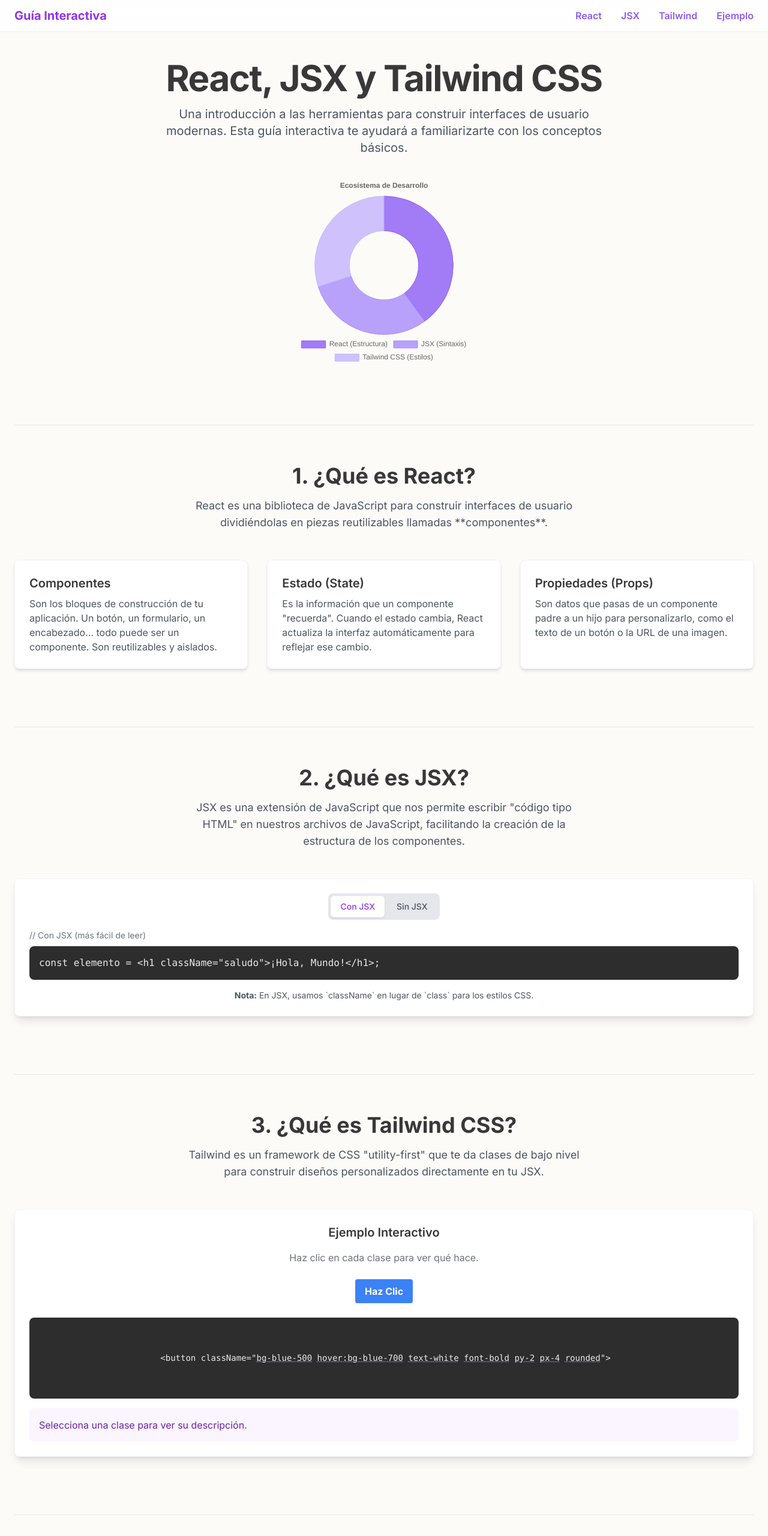
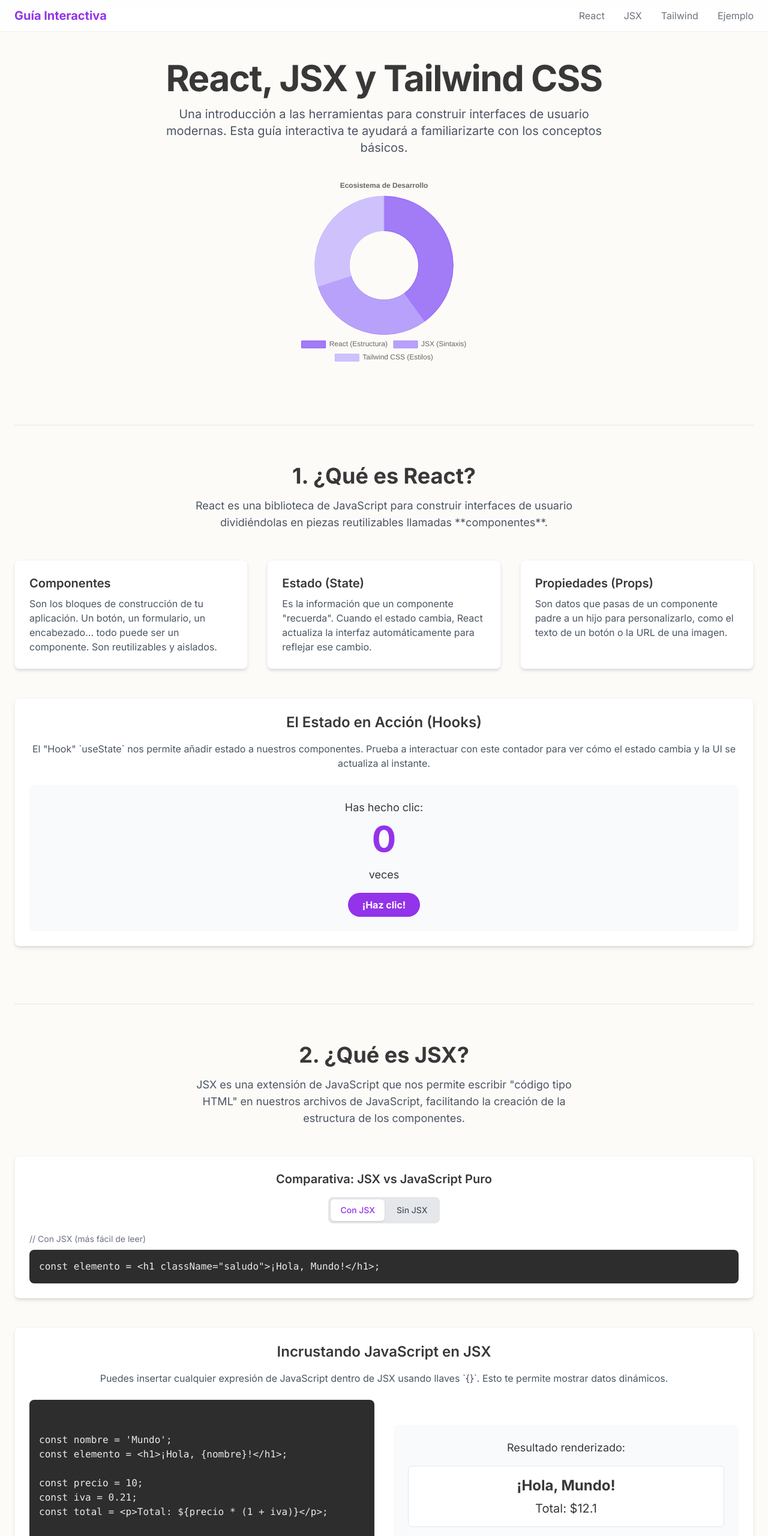
Before and after one commit to saamueldmg/profe-samuel, a plain HTML site: page index.html in a window 1280 px wide. Shown: the top 2560 px of the page at 60% size. Drawn offline with nearby package versions, Linux system fonts and the light colour scheme.

Commit message:
eliminado

```diff
--- a/index.html
+++ b/index.html
@@ -1,5 +1,6 @@
 <!DOCTYPE html>
 <html lang="es" class="scroll-smooth">
+
 <head>
     <meta charset="UTF-8">
     <meta name="viewport" content="width=device-width, initial-scale=1.0">
@@ -25,6 +26,7 @@
             background-color: #FDFBF8;
             color: #383838;
         }
+
         .chart-container {
             position: relative;
             width: 100%;
@@ -34,16 +36,20 @@
             height: 350px;
             max-height: 40vh;
         }
+
         .code-highlight {
             transition: all 0.2s ease-in-out;
         }
+
         .active-nav {
             color: #8B5CF6;
             font-weight: 600;
         }
+
         .inactive-nav {
             color: #6B7280;
         }
+
         .code-block {
             background-color: #2D2D2D;
             color: #EAEAEA;
@@ -53,18 +59,36 @@
             white-space: pre-wrap;
             word-break: break-all;
         }
+
         .interactive-class {
             cursor: pointer;
             text-decoration: underline dotted;
             text-decoration-color: #A78BFA;
             transition: background-color 0.2s;
         }
-        .interactive-class:hover, .interactive-class.active {
+
+        .interactive-class:hover,
+        .interactive-class.active {
             background-color: #4c1d95;
             color: #fff;
         }
+
+        .concept-card {
+            background-color: white;
+            padding: 1.5rem;
+            border-radius: 0.5rem;
+            box-shadow: 0 4px 6px -1px rgb(0 0 0 / 0.1), 0 2px 4px -2px rgb(0 0 0 / 0.1);
+            border: 1px solid #f3f4f6;
+            transition: transform 0.2s ease-in-out, box-shadow 0.2s ease-in-out;
+        }
+
+        .concept-card:hover {
+            transform: translateY(-5px);
+            box-shadow: 0 10px 15px -3px rgb(0 0 0 / 0.1), 0 4px 6px -4px rgb(0 0 0 / 0.1);
+        }
     </style>
 </head>
+
 <body class="antialiased">
 
     <header class="bg-white/80 backdrop-blur-lg sticky top-0 z-50 shadow-sm">
@@ -73,10 +97,14 @@
                 Guía Interactiva
             </div>
             <div class="hidden md:flex space-x-8">
-                <a href="#react" class="inactive-nav hover:text-purple-600 transition-colors duration-300 nav-link">React</a>
-                <a href="#jsx" class="inactive-nav hover:text-purple-600 transition-colors duration-300 nav-link">JSX</a>
-                <a href="#tailwind" class="inactive-nav hover:text-purple-600 transition-colors duration-300 nav-link">Tailwind</a>
-                <a href="#ejemplo" class="inactive-nav hover:text-purple-600 transition-colors duration-300 nav-link">Ejemplo</a>
+                <a href="#react"
+                    class="inactive-nav hover:text-purple-600 transition-colors duration-300 nav-link">React</a>
+                <a href="#jsx"
+                    class="inactive-nav hover:text-purple-600 transition-colors duration-300 nav-link">JSX</a>
+                <a href="#tailwind"
+                    class="inactive-nav hover:text-purple-600 transition-colors duration-300 nav-link">Tailwind</a>
+                <a href="#ejemplo"
+                    class="inactive-nav hover:text-purple-600 transition-colors duration-300 nav-link">Ejemplo</a>
             </div>
         </nav>
     </header>
@@ -85,7 +113,9 @@
 
         <section id="intro" class="text-center mb-24">
             <h1 class="text-4xl md:text-6xl font-bold tracking-tight mb-4">React, JSX y Tailwind CSS</h1>
-            <p class="text-lg md:text-xl text-gray-600 max-w-3xl mx-auto mb-8">Una introducción a las herramientas para construir interfaces de usuario modernas. Esta guía interactiva te ayudará a familiarizarte con los conceptos básicos.</p>
+            <p class="text-lg md:text-xl text-gray-600 max-w-3xl mx-auto mb-8">Una introducción a las herramientas para
+                construir interfaces de usuario modernas. Esta guía interactiva te ayudará a familiarizarte con los
+                conceptos básicos.</p>
             <div class="chart-container">
                 <canvas id="technologiesChart"></canvas>
             </div>
@@ -96,20 +126,39 @@
         <section id="react" class="mb-24">
             <div class="text-center mb-12">
                 <h2 class="text-3xl md:text-4xl font-bold">1. ¿Qué es React?</h2>
-                <p class="mt-4 text-lg text-gray-600 max-w-2xl mx-auto">React es una biblioteca de JavaScript para construir interfaces de usuario dividiéndolas en piezas reutilizables llamadas **componentes**.</p>
+                <p class="mt-4 text-lg text-gray-600 max-w-2xl mx-auto">React es una biblioteca de JavaScript para
+                    construir interfaces de usuario dividiéndolas en piezas reutilizables llamadas **componentes**.</p>
             </div>
-            <div class="grid md:grid-cols-3 gap-8">
-                <div class="bg-white p-6 rounded-lg shadow-md border border-gray-100">
+            <div class="grid md:grid-cols-3 gap-8 mb-12">
+                <div class="concept-card">
                     <h3 class="text-xl font-semibold mb-2">Componentes</h3>
-                    <p class="text-gray-600">Son los bloques de construcción de tu aplicación. Un botón, un formulario, un encabezado... todo puede ser un componente. Son reutilizables y aislados.</p>
+                    <p class="text-gray-600">Son los bloques de construcción de tu aplicación. Un botón, un formulario,
+                        un encabezado... todo puede ser un componente. Son reutilizables y aislados.</p>
                 </div>
-                <div class="bg-white p-6 rounded-lg shadow-md border border-gray-100">
+                <div class="concept-card">
                     <h3 class="text-xl font-semibold mb-2">Estado (State)</h3>
-                    <p class="text-gray-600">Es la información que un componente "recuerda". Cuando el estado cambia, React actualiza la interfaz automáticamente para reflejar ese cambio.</p>
+                    <p class="text-gray-600">Es la información que un componente "recuerda". Cuando el estado cambia,
+                        React actualiza la interfaz automáticamente para reflejar ese cambio.</p>
                 </div>
-                <div class="bg-white p-6 rounded-lg shadow-md border border-gray-100">
+                <div class="concept-card">
                     <h3 class="text-xl font-semibold mb-2">Propiedades (Props)</h3>
-                    <p class="text-gray-600">Son datos que pasas de un componente padre a un hijo para personalizarlo, como el texto de un botón o la URL de una imagen.</p>
+                    <p class="text-gray-600">Son datos que pasas de un componente padre a un hijo para personalizarlo,
+                        como el texto de un botón o la URL de una imagen.</p>
+                </div>
+            </div>
+            <div class="concept-card mt-12">
+                <h3 class="text-2xl font-semibold text-center mb-4">El Estado en Acción (Hooks)</h3>
+                <p class="text-center text-gray-600 mb-6">El "Hook" `useState` nos permite añadir estado a nuestros
+                    componentes. Prueba a interactuar con este contador para ver cómo el estado cambia y la UI se
+                    actualiza al instante.</p>
+                <div class="flex flex-col items-center justify-center p-6 bg-gray-50 rounded-lg">
+                    <p class="text-lg mb-2">Has hecho clic:</p>
+                    <p id="counterValue" class="text-6xl font-bold text-purple-600 mb-4">0</p>
+                    <p class="text-lg mb-4">veces</p>
+                    <button id="counterButton"
+                        class="bg-purple-600 hover:bg-purple-700 text-white font-bold py-2 px-6 rounded-full transition-transform transform hover:scale-105">
+                        ¡Haz clic!
+                    </button>
                 </div>
             </div>
         </section>
@@ -119,24 +168,54 @@
         <section id="jsx" class="mb-24">
             <div class="text-center mb-12">
                 <h2 class="text-3xl md:text-4xl font-bold">2. ¿Qué es JSX?</h2>
-                <p class="mt-4 text-lg text-gray-600 max-w-2xl mx-auto">JSX es una extensión de JavaScript que nos permite escribir "código tipo HTML" en nuestros archivos de JavaScript, facilitando la creación de la estructura de los componentes.</p>
+                <p class="mt-4 text-lg text-gray-600 max-w-2xl mx-auto">JSX es una extensión de JavaScript que nos
+                    permite escribir "código tipo HTML" en nuestros archivos de JavaScript, facilitando la creación de
+                    la estructura de los componentes.</p>
             </div>
-            <div class="bg-white p-6 rounded-lg shadow-lg border border-gray-100">
+            <div class="concept-card mb-12">
+                <h3 class="text-xl font-semibold text-center mb-4">Comparativa: JSX vs JavaScript Puro</h3>
                 <div class="flex justify-center mb-4">
                     <div class="bg-gray-200 p-1 rounded-lg flex space-x-1">
-                        <button id="showJsx" class="px-4 py-2 text-sm font-medium rounded-md bg-white text-purple-600 shadow">Con JSX</button>
-                        <button id="showJs" class="px-4 py-2 text-sm font-medium rounded-md text-gray-600">Sin JSX</button>
+                        <button id="showJsx"
+                            class="px-4 py-2 text-sm font-medium rounded-md bg-white text-purple-600 shadow">Con
+                            JSX</button>
+                        <button id="showJs" class="px-4 py-2 text-sm font-medium rounded-md text-gray-600">Sin
+                            JSX</button>
                     </div>
                 </div>
                 <div id="jsxCode" class="code-highlight">
                     <p class="text-sm text-gray-500 mb-2">// Con JSX (más fácil de leer)</p>
-                    <pre class="code-block"><code>const elemento = &lt;h1 className="saludo"&gt;¡Hola, Mundo!&lt;/h1&gt;;</code></pre>
+                    <pre
+                        class="code-block"><code>const elemento = &lt;h1 className="saludo"&gt;¡Hola, Mundo!&lt;/h1&gt;;</code></pre>
                 </div>
                 <div id="jsCode" class="code-highlight hidden">
                     <p class="text-sm text-gray-500 mb-2">// Sin JSX (JavaScript puro)</p>
-                    <pre class="code-block"><code>const elemento = React.createElement('h1', { className: 'saludo' }, '¡Hola, Mundo!');</code></pre>
+                    <pre
+                        class="code-block"><code>const elemento = React.createElement('h1', { className: 'saludo' }, '¡Hola, Mundo!');</code></pre>
                 </div>
-                <p class="mt-4 text-center text-gray-600 text-sm"><strong>Nota:</strong> En JSX, usamos `className` en lugar de `class` para los estilos CSS.</p>
+            </div>
+            <div class="concept-card mt-12">
+                <h3 class="text-2xl font-semibold text-center mb-4">Incrustando JavaScript en JSX</h3>
+                <p class="text-center text-gray-600 mb-6">Puedes insertar cualquier expresión de JavaScript dentro de
+                    JSX usando llaves `{}`. Esto te permite mostrar datos dinámicos.</p>
+                <div class="grid md:grid-cols-2 gap-8 items-center">
+                    <div class="code-block">
+                        <pre><code>const nombre = 'Mundo';
+const elemento = &lt;h1&gt;¡Hola, {nombre}!&lt;/h1&gt;;
+
+const precio = 10;
+const iva = 0.21;
+const total = &lt;p&gt;Total: ${precio * (1 + iva)}&lt;/p&gt;;
+                        </code></pre>
+                    </div>
+                    <div class="p-6 bg-gray-50 rounded-lg text-center">
+                        <p class="text-lg">Resultado renderizado:</p>
+                        <div class="mt-4 p-4 border rounded-md bg-white">
+                            <h1 class="text-2xl font-bold">¡Hola, Mundo!</h1>
+                            <p class="text-xl mt-2">Total: $12.1</p>
+                        </div>
+                    </div>
+                </div>
             </div>
         </section>
 
@@ -145,21 +224,44 @@
         <section id="tailwind" class="mb-24">
             <div class="text-center mb-12">
                 <h2 class="text-3xl md:text-4xl font-bold">3. ¿Qué es Tailwind CSS?</h2>
-                <p class="mt-4 text-lg text-gray-600 max-w-2xl mx-auto">Tailwind es un framework de CSS "utility-first" que te da clases de bajo nivel para construir diseños personalizados directamente en tu JSX.</p>
+                <p class="mt-4 text-lg text-gray-600 max-w-2xl mx-auto">Tailwind es un framework de CSS "utility-first"
+                    que te da clases de bajo nivel para construir diseños personalizados directamente en tu JSX.</p>
             </div>
-            <div class="bg-white p-6 rounded-lg shadow-lg border border-gray-100">
-                <h3 class="text-xl font-semibold text-center mb-4">Ejemplo Interactivo</h3>
-                <p class="text-center text-gray-500 mb-6">Haz clic en cada clase para ver qué hace.</p>
+            <div class="concept-card">
+                <h3 class="text-xl font-semibold text-center mb-4">Ejemplo Interactivo de Clases</h3>
+                <p class="text-center text-gray-500 mb-6">Haz clic en cada clase de utilidad para ver qué hace.</p>
                 <div class="flex justify-center items-center mb-6">
-                    <button class="bg-blue-500 hover:bg-blue-700 text-white font-bold py-2 px-4 rounded">Haz Clic</button>
+                    <button class="bg-blue-500 hover:bg-blue-700 text-white font-bold py-2 px-4 rounded">Haz
+                        Clic</button>
                 </div>
                 <div class="code-block mb-4 text-sm">
                     <code>
                         &lt;button className="<span id="c1" class="interactive-class">bg-blue-500</span> <span id="c2" class="interactive-class">hover:bg-blue-700</span> <span id="c3" class="interactive-class">text-white</span> <span id="c4" class="interactive-class">font-bold</span> <span id="c5" class="interactive-class">py-2</span> <span id="c6" class="interactive-class">px-4</span> <span id="c7" class="interactive-class">rounded</span>"&gt;
                     </code>
                 </div>
-                <div id="classExplanation" class="bg-purple-50 p-4 rounded-lg text-purple-800 min-h-[50px] transition-all duration-300">
+                <div id="classExplanation"
+                    class="bg-purple-50 p-4 rounded-lg text-purple-800 min-h-[50px] transition-all duration-300">
                     Selecciona una clase para ver su descripción.
+                </div>
+            </div>
+            <div class="concept-card mt-12">
+                <h3 class="text-2xl font-semibold text-center mb-4">Diseño Responsivo Simplificado</h3>
+                <p class="text-center text-gray-600 mb-6">Tailwind utiliza prefijos como `sm:`, `md:` y `lg:` para
+                    aplicar estilos en diferentes tamaños de pantalla (breakpoints). Redimensiona tu navegador para ver
+                    el cambio.</p>
+                <div class="p-6 bg-gray-50 rounded-lg">
+                    <div class="bg-white p-4 rounded-lg shadow-inner">
+                        <div class="md:flex md:space-x-4 space-y-4 md:space-y-0">
+                            <div class="bg-teal-100 text-teal-800 p-4 rounded-lg md:w-1/3 text-center">Columna 1</div>
+                            <div class="bg-teal-100 text-teal-800 p-4 rounded-lg md:w-1/3 text-center">Columna 2</div>
+                            <div class="bg-teal-100 text-teal-800 p-4 rounded-lg md:w-1/3 text-center">Columna 3</div>
+                        </div>
+                    </div>
+                    <div class="code-block mt-4 text-sm">
+                        <code>&lt;div class="<span class="text-yellow-300">md:flex</span> <span class="text-yellow-300">md:space-x-4</span>"&gt;...&lt;/div&gt;</code>
+                        <p class="mt-2 text-gray-400">// En pantallas medianas (`md`) y superiores, se convierte en un
+                            `flex container`.</p>
+                    </div>
                 </div>
             </div>
         </section>
@@ -169,30 +271,36 @@
         <section id="ejemplo" class="mb-24">
             <div class="text-center mb-12">
                 <h2 class="text-3xl md:text-4xl font-bold">4. Uniendo todo: Componente Interactivo</h2>
-                <p class="mt-4 text-lg text-gray-600 max-w-2xl mx-auto">Mira cómo React, JSX y Tailwind trabajan juntos. Edita el texto en los campos para ver cómo el componente se actualiza en tiempo real.</p>
+                <p class="mt-4 text-lg text-gray-600 max-w-2xl mx-auto">Mira cómo React, JSX y Tailwind trabajan juntos.
+                    Edita el texto en los campos para ver cómo el componente se actualiza en tiempo real.</p>
             </div>
             <div class="grid lg:grid-cols-2 gap-8 items-center">
-                <div class="bg-white p-6 rounded-lg shadow-lg border border-gray-100">
+                <div class="concept-card">
                     <h3 class="text-xl font-semibold mb-4">Personaliza la Tarjeta</h3>
                     <div class="space-y-4">
                         <div>
                             <label for="cardName" class="block text-sm font-medium text-gray-700">Nombre</label>
-                            <input type="text" id="cardName" value="Ana García" class="mt-1 block w-full px-3 py-2 bg-white border border-gray-300 rounded-md shadow-sm focus:outline-none focus:ring-purple-500 focus:border-purple-500 sm:text-sm">
+                            <input type="text" id="cardName" value="Ana García"
+                                class="mt-1 block w-full px-3 py-2 bg-white border border-gray-300 rounded-md shadow-sm focus:outline-none focus:ring-purple-500 focus:border-purple-500 sm:text-sm">
                         </div>
                         <div>
                             <label for="cardBio" class="block text-sm font-medium text-gray-700">Biografía</label>
-                            <textarea id="cardBio" rows="3" class="mt-1 block w-full px-3 py-2 bg-white border border-gray-300 rounded-md shadow-sm focus:outline-none focus:ring-purple-500 focus:border-purple-500 sm:text-sm">Desarrolladora Frontend apasionada por crear experiencias de usuario intuitivas y dinámicas.</textarea>
+                            <textarea id="cardBio" rows="3"
+                                class="mt-1 block w-full px-3 py-2 bg-white border border-gray-300 rounded-md shadow-sm focus:outline-none focus:ring-purple-500 focus:border-purple-500 sm:text-sm">Desarrolladora Frontend apasionada por crear experiencias de usuario intuitivas y dinámicas.</textarea>
                         </div>
                     </div>
                 </div>
 
                 <div id="profileCardContainer">
                     <div class="max-w-sm mx-auto bg-white shadow-lg rounded-lg overflow-hidden">
-                        <img class="w-full h-56 object-cover object-center" src="https://placehold.co/600x400/A78BFA/FFFFFF?text=Avatar" alt="Avatar">
+                        <img class="w-full h-56 object-cover object-center"
+                            src="https://placehold.co/600x400/A78BFA/FFFFFF?text=Avatar" alt="Avatar">
                         <div class="p-6">
                             <h2 id="cardNameOutput" class="text-2xl font-semibold text-gray-800">Ana García</h2>
-                            <p id="cardBioOutput" class="text-gray-600 mt-2 min-h-[60px]">Desarrolladora Frontend apasionada por crear experiencias de usuario intuitivas y dinámicas.</p>
-                            <button class="mt-4 bg-purple-600 hover:bg-purple-700 text-white font-bold py-2 px-4 rounded-full transition-colors">
+                            <p id="cardBioOutput" class="text-gray-600 mt-2 min-h-[60px]">Desarrolladora Frontend
+                                apasionada por crear experiencias de usuario intuitivas y dinámicas.</p>
+                            <button
+                                class="mt-4 bg-purple-600 hover:bg-purple-700 text-white font-bold py-2 px-4 rounded-full transition-colors">
                                 Seguir
                             </button>
                         </div>
@@ -205,10 +313,16 @@
 
         <section id="recursos" class="text-center">
             <h2 class="text-3xl font-bold mb-4">Próximos Pasos</h2>
-            <p class="text-lg text-gray-600 max-w-2xl mx-auto mb-8">Revisa esta guía y anota cualquier pregunta. En nuestra próxima clase, pondremos todo esto en práctica y construiremos nuestros primeros componentes.</p>
+            <p class="text-lg text-gray-600 max-w-2xl mx-auto mb-8">Revisa esta guía y anota cualquier pregunta. En
+                nuestra próxima clase, pondremos todo esto en práctica y construiremos nuestros primeros componentes.
+            </p>
             <div class="flex justify-center space-x-4">
-                <a href="https://react.dev/" target="_blank" class="bg-gray-800 text-white font-semibold py-2 px-4 rounded-lg hover:bg-gray-900 transition-colors">Doc de React</a>
-                <a href="https://tailwindcss.com/docs" target="_blank" class="bg-gray-800 text-white font-semibold py-2 px-4 rounded-lg hover:bg-gray-900 transition-colors">Doc de Tailwind</a>
+                <a href="https://react.dev/" target="_blank"
+                    class="bg-gray-800 text-white font-semibold py-2 px-4 rounded-lg hover:bg-gray-900 transition-colors">Doc
+                    de React</a>
+                <a href="https://tailwindcss.com/docs" target="_blank"
+                    class="bg-gray-800 text-white font-semibold py-2 px-4 rounded-lg hover:bg-gray-900 transition-colors">Doc
+                    de Tailwind</a>
             </div>
         </section>
 
@@ -311,28 +425,44 @@
                 cardBioOutput.textContent = e.target.value || 'Una breve biografía sobre ti...';
             });
 
+            const counterButton = document.getElementById('counterButton');
+            const counterValue = document.getElementById('counterValue');
+            let count = 0;
+            counterButton.addEventListener('click', () => {
+                count++;
+                counterValue.textContent = count;
+            });
+
             const navLinks = document.querySelectorAll('.nav-link');
-            const sections = document.querySelectorAll('section');
+            const sections = document.querySelectorAll('main section');
 
-            window.addEventListener('scroll', () => {
-                let current = '';
-                sections.forEach(section => {
-                    const sectionTop = section.offsetTop;
-                    if (pageYOffset >= sectionTop - 60) {
-                        current = section.getAttribute('id');
+            const observerOptions = {
+                root: null,
+                rootMargin: '0px',
+                threshold: 0.3
+            };
+
+            const observer = new IntersectionObserver((entries, observer) => {
+                entries.forEach(entry => {
+                    if (entry.isIntersecting) {
+                        const navLink = document.querySelector(`.nav-link[href="#${entry.target.id}"]`);
+                        document.querySelectorAll('.nav-link').forEach(link => {
+                            link.classList.remove('active-nav');
+                            link.classList.add('inactive-nav');
+                        });
+                        if (navLink) {
+                            navLink.classList.add('active-nav');
+                            navLink.classList.remove('inactive-nav');
+                        }
                     }
                 });
+            }, observerOptions);
 
-                navLinks.forEach(link => {
-                    link.classList.remove('active-nav');
-                    link.classList.add('inactive-nav');
-                    if (link.getAttribute('href').includes(current)) {
-                        link.classList.add('active-nav');
-                        link.classList.remove('inactive-nav');
-                    }
-                });
+            sections.forEach(section => {
+                observer.observe(section);
             });
         });
     </script>
 </body>
+
 </html>
```
